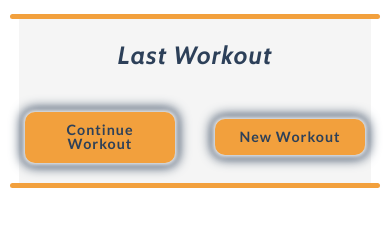
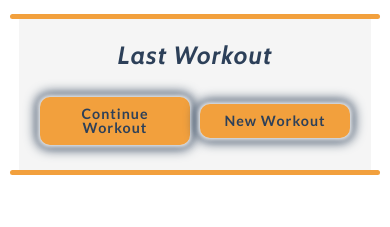
Before and after one commit to vjeuel/Fitness_Tracker, a website: page public/index.html in a window 390 px wide. Shown: the part 417-644 px from the top of the page. Drawn offline with nearby package versions, Linux system fonts and the light colour scheme; no server answers.

Commit message:
bottom buttons responsive

```diff
--- a/public/css/style.css
+++ b/public/css/style.css
@@ -95,33 +95,10 @@ nav .button:hover {
 
 /* ALL HTML -----------------------------------*/
 .tracker-box {
-	width: 60%;
+	width: 70%;
 	margin: 10rem auto 3rem;
 	padding: 2rem 0;
 	border-radius: 1rem;
-}
-
-@media (max-width: 600px) {
-	body {
-		background-position: center 100px;
-	}
-
-	h1 {
-		font-size: 4.5rem !important;
-	}
-
-	nav .button {
-		width: 300px !important ;
-		font-size: 1.5rem !important;
-	}
-
-	nav .button:nth-child(even) {
-		margin-bottom: 20px !important;
-	}
-
-	.tracker-box {
-		width: 95%;
-	}
 }
 
 .h2-box {
@@ -473,6 +450,37 @@ form::after {
 	color: var(--db);
 }
 
+@media (max-width: 600px) {
+	body {
+		background-position: center 100px;
+	}
+
+	h1 {
+		font-size: 4.5rem !important;
+	}
+
+	nav .button {
+		width: 300px !important ;
+		font-size: 1.5rem !important;
+	}
+
+	nav .button:nth-child(even) {
+		margin-bottom: 2rem !important;
+	}
+
+	.tracker-box {
+		width: 95%;
+	}
+
+	.workout .resp-button {
+		flex-wrap: wrap !important;
+		max-width: 12rem !important;
+		width: 10rem !important;
+		padding: 1rem !important;
+		margin: 0.5rem;
+	}
+}
+
 /* COLORS -------------------------------------*/
 /* Color Theme Swatches in Hex */
 .Eternity-Legends-Character-Overview-1-hex {
--- a/public/index.html
+++ b/public/index.html
@@ -35,8 +35,8 @@
       <h3>Last Workout</h3>
       <div class="workout-stats"></div>
       <div class="buttons">
-        <a id="continue-btn" href="/exercise?" class="huge ui button">Continue Workout</a>
-        <a href="/exercise" class="huge ui button">New Workout</a>
+        <a id="continue-btn" href="/exercise?" class="huge ui button resp-button">Continue Workout</a>
+        <a href="/exercise" class="huge ui button resp-button">New Workout</a>
       </div>
       <div class="new-workout">
       <h3>Create Your First Workout</h3>
```
